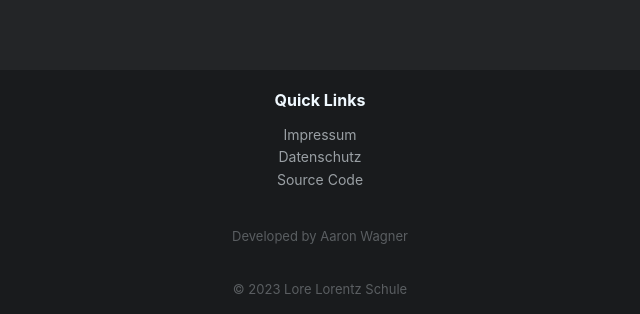
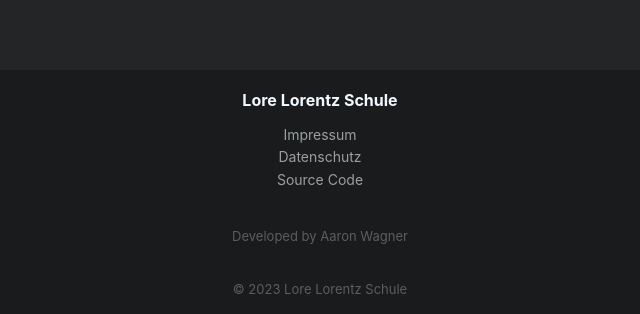
Before and after one commit to Lore-Lorentz-Schule/landing-page-lolo, a React (Create React App) app: page / in a window 1280 px wide. Shown: the part 730-1044 px from the top of the page, without its empty margins (320-960 px from the left). Built offline with nearby package versions, Linux system fonts and the light colour scheme.

Commit message:
:zap: imported new components

```diff
--- a/src/App.js
+++ b/src/App.js
@@ -3,69 +3,17 @@
 // Aaron und Tim
 
 import './App.css';
-import './Buttons.css'
-import 'animate.css';
+import Footer from './components/Footer';
+import Header from './components/Header';
 
 function App() {
   return (
-    <><div className="App">
+    <div className="App">
       <div className="App-header">
-
-        <div class="animate__animated animate__fadeInDown">
-          <h1>Lore Lorentz Schule</h1>
-          <h4>Berufskolleg | Berufliches Gymnasium</h4>
-        </div>
-
-        <div class="animate__animated animate__fadeIn animate__delay-1s">
-          <button onClick={event => window.open('http://85.214.159.205:3000')} class="learn-more">
-            <span class="circle" aria-hidden="true">
-              <span class="icon arrow"></span>
-            </span>
-            <span class="button-text">Git-Server</span>
-          </button>
-        </div>
-
-        <div class="animate__animated animate__fadeIn animate__delay-2s">
-          <button onClick={event => window.open('https://dokuwiki.lolo.school')} class="learn-more">
-            <span class="circle" aria-hidden="true">
-              <span class="icon arrow"></span>
-            </span>
-            <span class="button-text">Dokumentation</span>
-          </button>
-        </div>
-
-        <div class="animate__animated animate__fadeIn animate__delay-3s">
-          <button onClick={event => window.open('https://github.com/Lore-Lorentz-Schule')} class="learn-more">
-            <span class="circle" aria-hidden="true">
-              <span class="icon arrow"></span>
-            </span>
-            <span class="button-text">GitHub</span>
-          </button>
-        </div>
-
+        <Header />
       </div>
-
-    </div><div class="footer-dark">
-        <footer>
-          <center>
-            <div class="container">
-              <div class="row">
-                <div class="col-sm-6 col-md-3 item">
-                  <h3>Quick Links</h3>
-                  <ul>
-                    <li><a href="https://www.lore-lorentz-schule.de/impressum">Impressum</a></li>
-                    <li><a href="https://www.lore-lorentz-schule.de/datenschutz">Datenschutz</a></li>
-                    <li><a href="https://github.com/Lore-Lorentz-Schule/landing-page-lolo.git">Source Code</a></li>
-                  </ul>
-                </div>
-              </div>
-              <p class="copyright"><a href='https://www.github.com/AAWA-byt'>Developed by Aaron Wagner</a></p>
-              <p class="copyright">© 2023 Lore Lorentz Schule</p>
-            </div>
-          </center>
-        </footer>
-      </div>
-    </>
+      <Footer />
+    </div>
   );
 }
 
```
